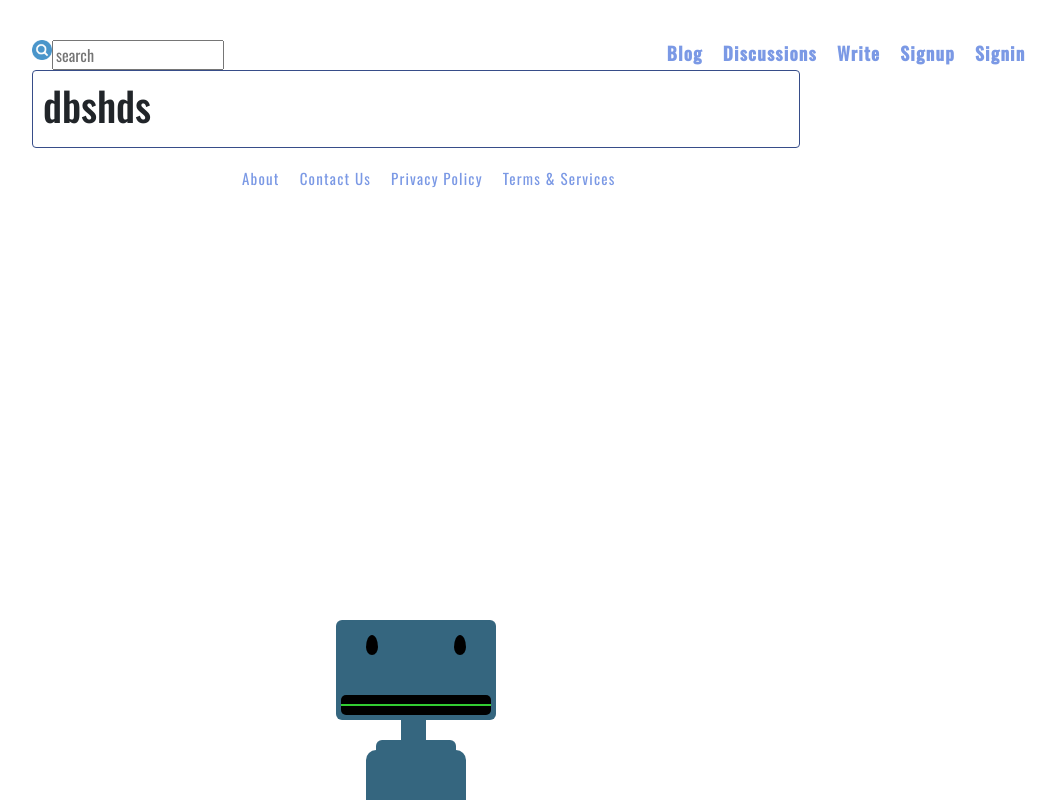
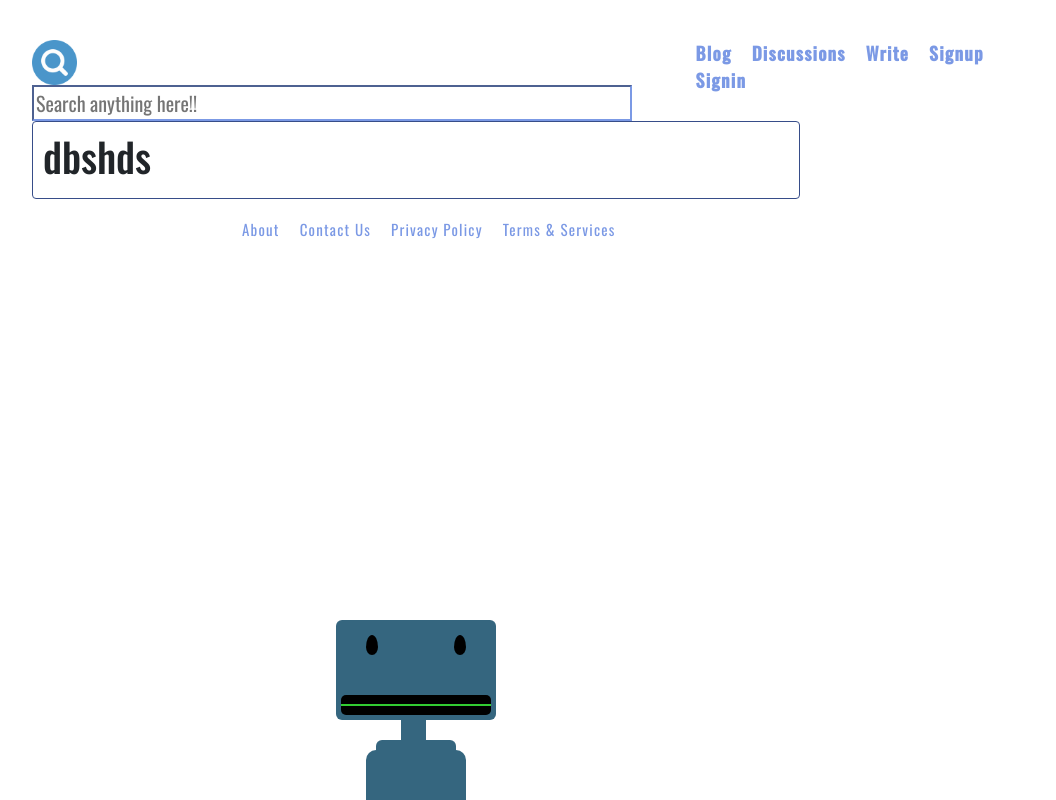
Before and after one commit to ShrutikaSingh/nblik_frontend, a React (Create React App) app: page /blog in a window 1280 px wide. Shown: the whole page, without its empty margins (224-1280 px from the left). Built offline with nearby package versions, Linux system fonts and the light colour scheme.

Commit message:
update search bar

```diff
--- a/src/containers/Header/index.js
+++ b/src/containers/Header/index.js
@@ -1,14 +1,18 @@
 import React from 'react';
 import './style.css';
 import Logo from '../Logo/index';
+import SearchImg from '../../images/icons/search.png';
+
 
 const Header = props =>{
     return(
     <div className="header">
-    <div className="headerSearch">
-      <img src={require('../../images/icons/search.png')} alt="Search"/>
-      <input type="text" placeholder="search"/>
-    </div>
+      <div className="headerSearch">
+        <form>
+          <img src={SearchImg} alt="Search" style={{height:45}}/>&nbsp;&nbsp;
+          <input type="text" className="input" placeholder="Search anything here!!"/>
+        </form>
+      </div>
       <nav className="headerMenu">
         <a href="http://localhost:3000/blog">Blog</a>
         <a href="http://localhost:3000/discussion">Discussions</a>
--- a/src/containers/Header/style.css
+++ b/src/containers/Header/style.css
@@ -4,13 +4,17 @@
   padding: 0px 0 0 20%;
 }
 .headerSearch{
+  display: inline-block;
   justify-content: space-between;
-  display: flex;
+}
 
+.headerSearch input {
+  border-color: #7b99e5;
+  margin-right: 16px;
+  font-size: 20px;
+  width:600px;
 }
-.headerMenu {
-  margin: 0px 2%;
-}
+
 .headerMenu a{
   display: inline-block;
   margin: 0 10px;
```
